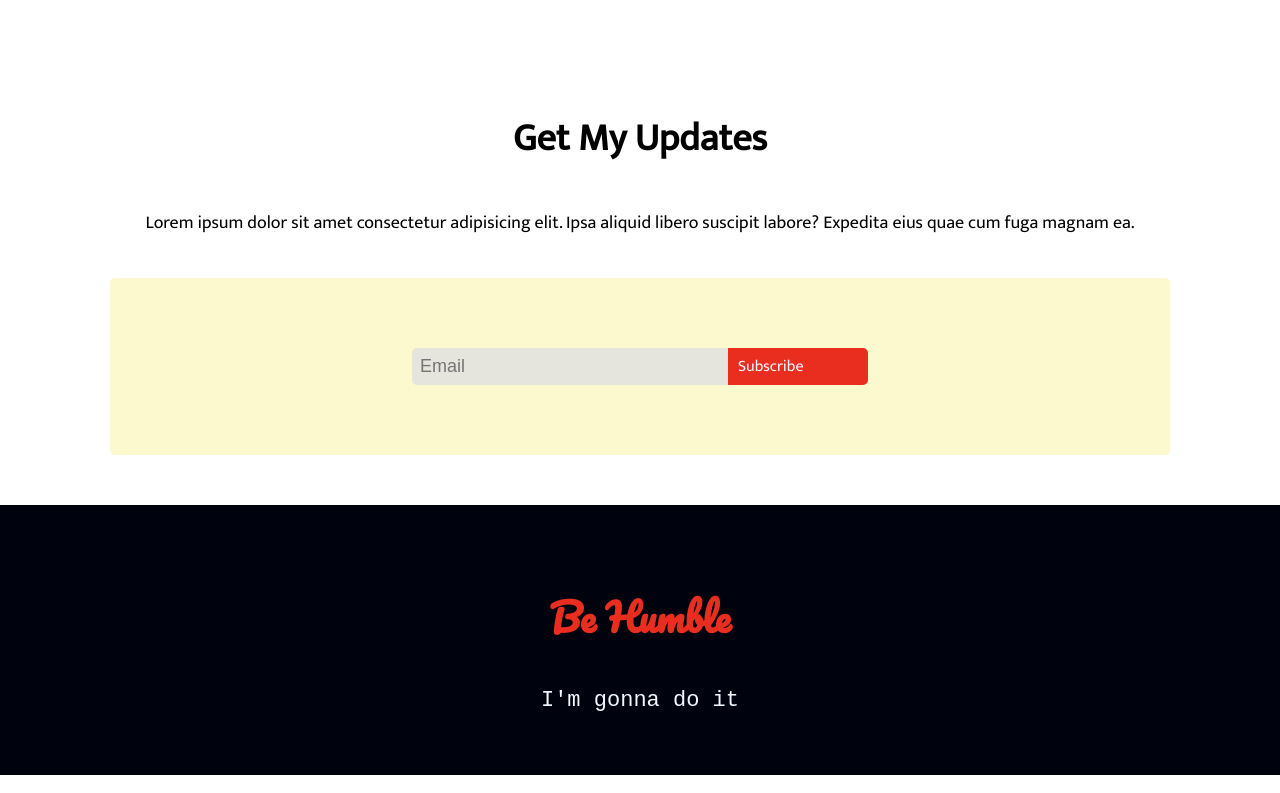
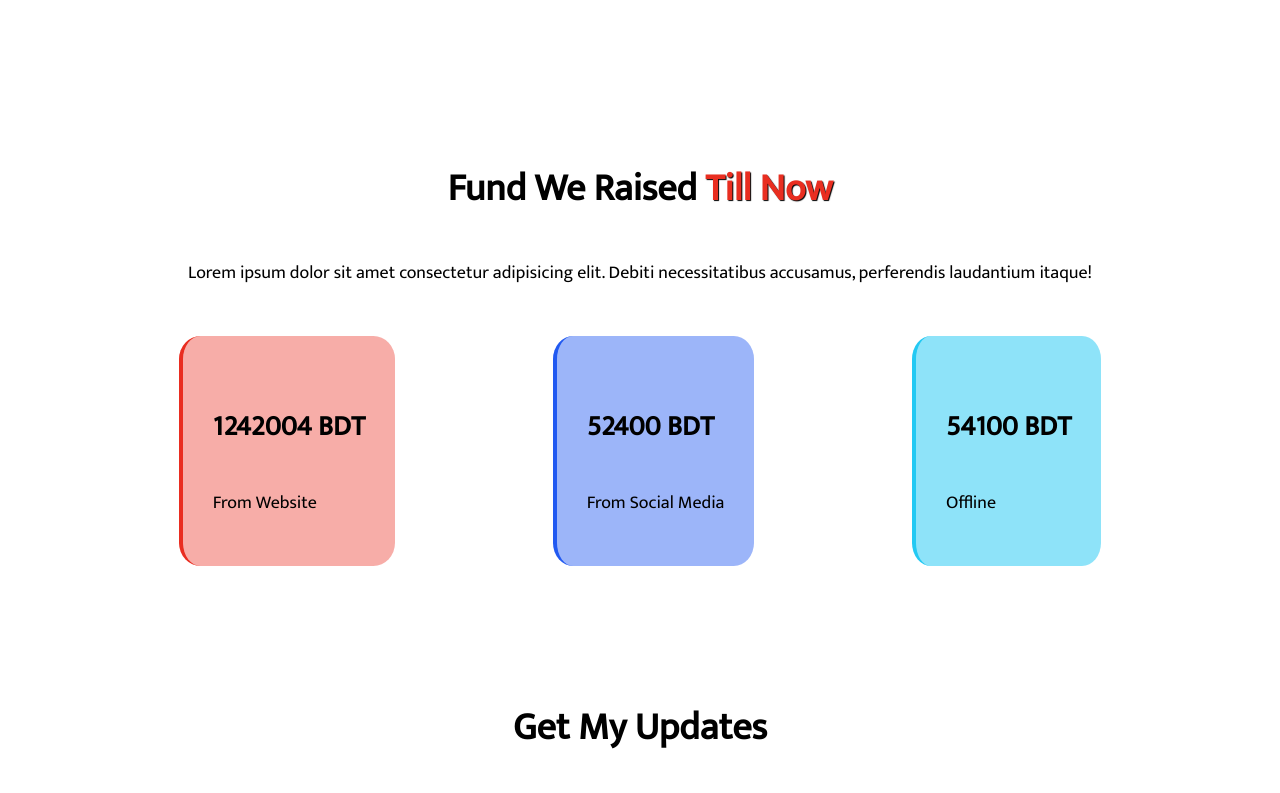
Before and after one commit to tanvir-taqi/donate-today-assign, a plain HTML site: page index.html in a window 1280 px wide. Shown: the part 2204-2997 px from the top of the page. Drawn offline with Linux system fonts and the light colour scheme.

Commit message:
its all set i guess

```diff
--- a/index.html
+++ b/index.html
@@ -60,6 +60,24 @@
             </div>
         </div>
     </section>
+    <section class="fund-amount">
+        <h3 class="text-center">Fund We Raised <span class="orange-color">Till Now</span></h3>
+        <p class="text-center">Lorem ipsum dolor sit amet consectetur adipisicing elit. Debiti necessitatibus accusamus, perferendis laudantium itaque!</p>
+        <div class="fund-amount-number">
+            <div class="num-cards num-cards1">
+                <h4>1242004 BDT</h4>
+                <p>From Website</p>
+            </div>
+            <div class="num-cards num-cards2">
+                <h4>52400 BDT</h4>
+                <p>From Social Media</p>
+            </div>
+            <div class="num-cards num-cards3">
+                <h4>54100 BDT</h4>
+                <p>Offline</p>
+            </div>
+        </div>
+    </section>
     <section class="updates">
      <div>
         <h3 class="text-center">Get My Updates</h3>
@@ -72,6 +90,7 @@
         </form>
      </div>
     </section>
+
 </body>
 <footer>
     <h3 class="text-center footer-title">Be Humble</h3>
--- a/style.css
+++ b/style.css
@@ -75,7 +75,7 @@ h3{
 }
 .active{
     border: 2px solid rgb(233, 46, 32);
-    background:rgba(233, 45, 32, 0.479);
+    background:rgba(233, 45, 32, 0.322);
     border-radius: 5px;
 }
 .donate-form{
@@ -181,3 +181,34 @@ footer .footer-para{
     font-size: 22px;
     font-weight: 500;
 }
+.orange-color{
+    color:rgb(233, 46, 32) ;
+    text-shadow: 1px 1px 1px black;
+}
+.fund-amount{
+    margin: 100px 0;
+}
+
+.fund-amount-number{
+    display: flex;
+    padding: 30px 100px;
+    justify-content: space-around;
+}
+.num-cards{
+    padding: 30px;
+    border-radius: 10%;
+}
+.num-cards1{
+    background: rgba(233, 45, 32, 0.39);
+
+    border-left:4px solid rgb(233, 45, 32);
+}
+
+.num-cards2{
+    background: rgba(33, 89, 241, 0.445);
+    border-left:4px solid rgb(33, 89, 241);
+}
+.num-cards3{
+    background: rgba(35, 201, 243, 0.514);
+    border-left:4px solid rgb(35, 201, 243);
+}
```
